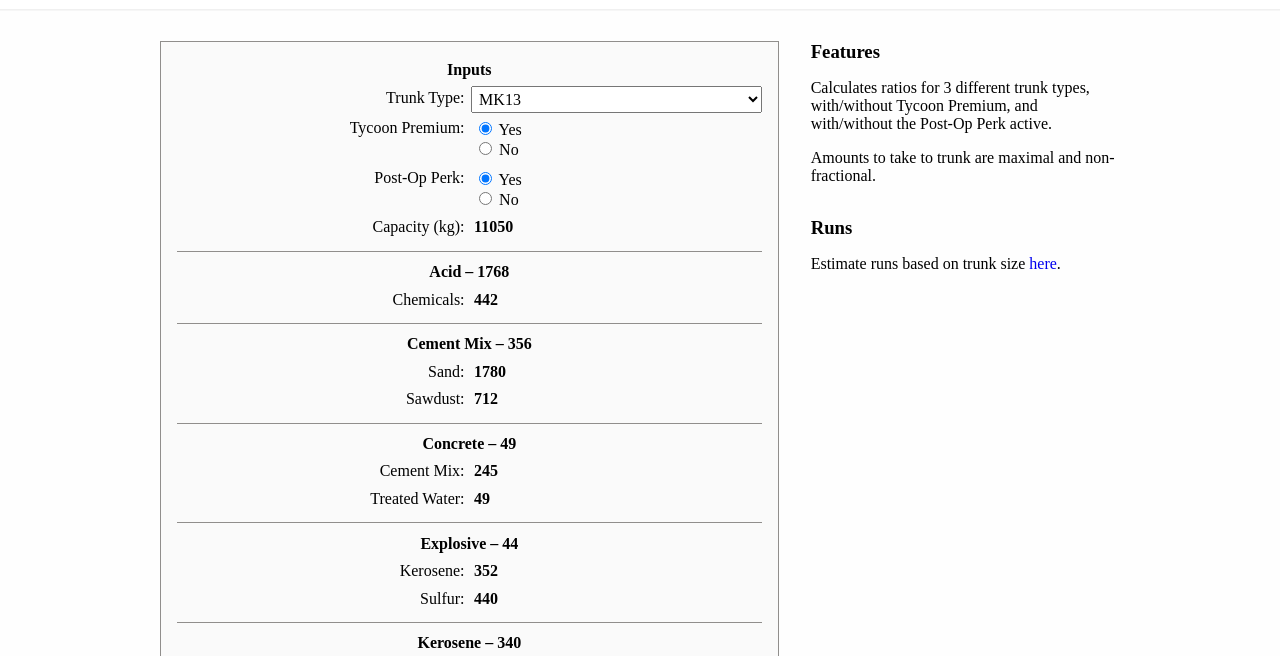
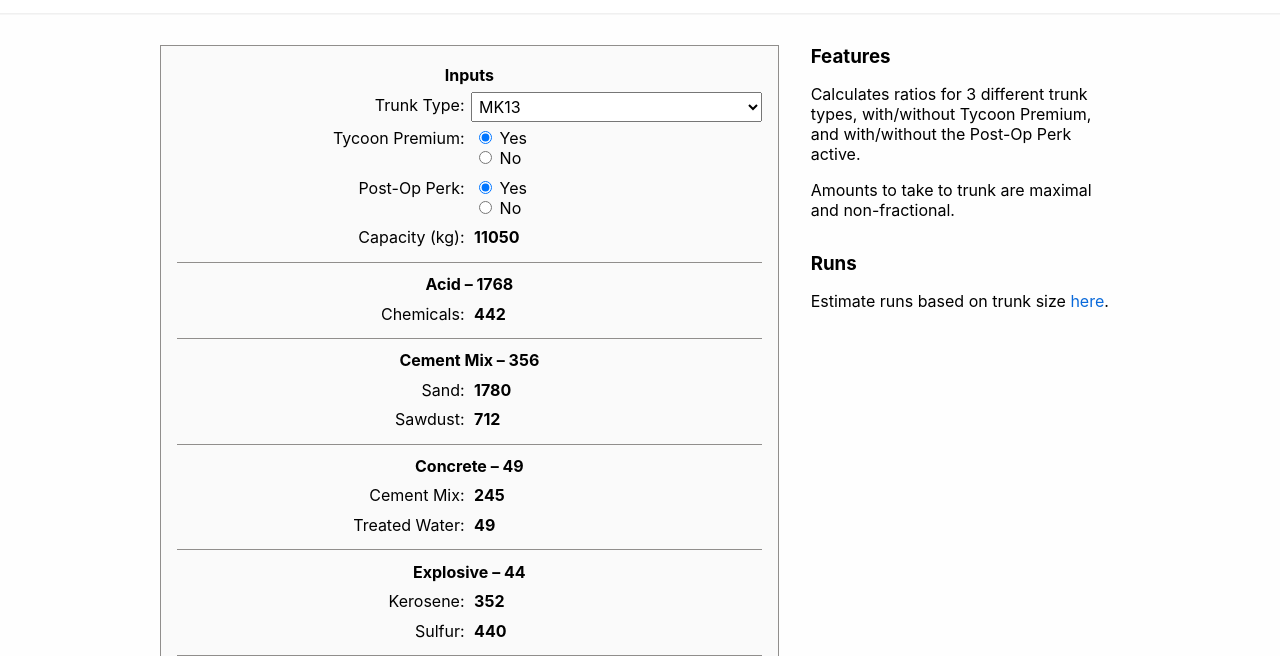
Before and after one commit to truccluci/truccluci.github.io, a plain HTML site: page index.html in a window 1280 px wide. Shown: the part 136-792 px from the top of the page. Drawn offline with Linux system fonts and the light colour scheme.

Commit message:
Update system font stack

```diff
--- a/style.css
+++ b/style.css
@@ -1,7 +1,7 @@
 /* 2022-04-19 - luci */
 :root {
   --color-brand-1: #5a8cd2;
-  --color-link: #00e;
+  --color-link: #0969da;
   --color-white-0: #fff;
   --color-white-1: #fefefe;
   --color-white-2: #fafafa;
@@ -12,7 +12,7 @@
   --color-black-2: #333;
   --color-black-3: #3a3836;
   --color-shadow: 0deg 0% 70%;
-  --font-stack: "Times New Roman", -apple-system, BlinkMacSystemFont, system-ui, "Segoe UI", sans-serif;
+  --font-stack: -apple-system, BlinkMacSystemFont, "Segoe UI", Helvetica, Arial, sans-serif, "Apple Color Emoji", "Segoe UI Emoji"
 }
 html,
 body {
```
